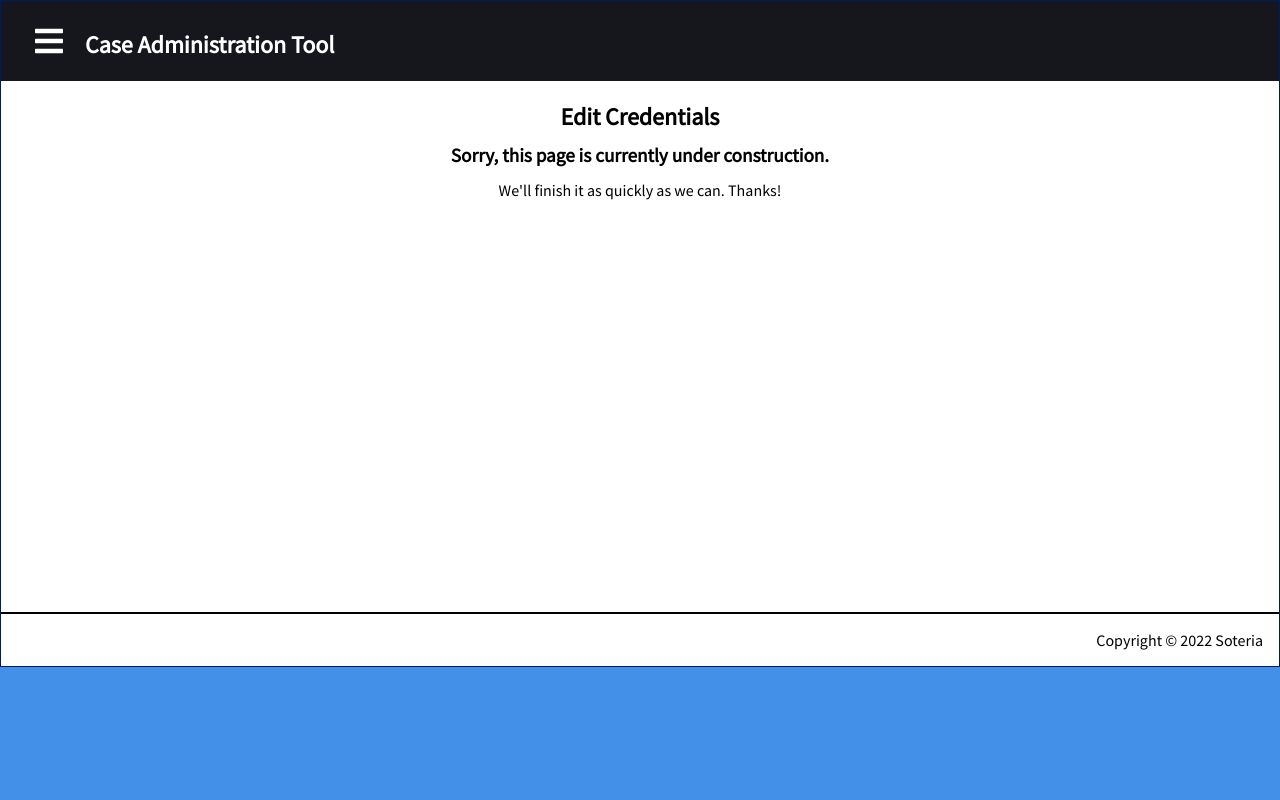
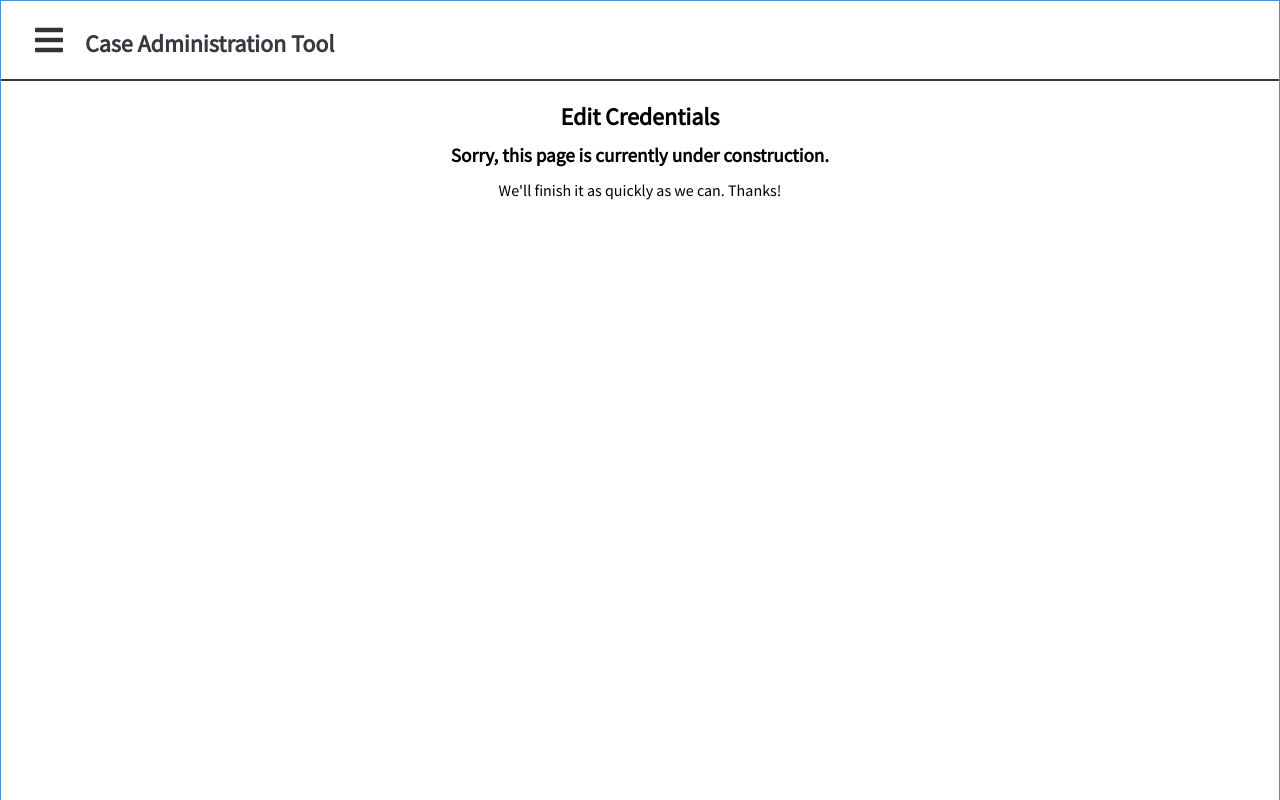
Before and after one commit to baileyam99/soteria_cat_project, a React (Create React App) app in the folder cat_frontend/: page /editcredentials/edit in a window 1280 px wide. Shown: the top 800 px of the page. Built offline with nearby package versions, Linux system fonts and the light colour scheme.

Commit message:
Styled a bit
yeet

```diff
--- a/cat_frontend/src/App.css
+++ b/cat_frontend/src/App.css
@@ -7,21 +7,23 @@
   font-family: 'Source Sans Pro';
 }
 
-.Soterialogo {
+.Soterialogo{
   height: 40px;
   width: 150px;
-  padding-left: 20px;
+  margin-right: 20px;
+  padding-right: 15px;
 }
+
 
 .cat {
     text-align: left;
     padding-left: 20px;
     font-family: 'Source Sans Pro';
-    color: white;
+    color: #343A40;
 }
 
 html {
-    background-color: #4290e8;
+    background-color: #323232;
 }
 body {
     text-align: center;
@@ -31,7 +33,7 @@ body {
     margin-left: auto;
     margin-right: auto;
     background-color: white;
-    border: 1px solid #001963;
+    border: 1px solid #4290e8;
 }
 header {
     margin: 0;
@@ -54,12 +56,12 @@ header ul {
 
 main {
     margin: 0;
-    margin-bottom: 400px;
+    margin-bottom: 740px;
     padding: .5em 2em .25em;
 }
 footer {
     margin-top: 20px;
-    padding-right: 1em;
+    padding-right: 45%;
     border-top: 2px solid black;
 }
 footer p {
--- a/cat_frontend/src/components/Sidebar.js
+++ b/cat_frontend/src/components/Sidebar.js
@@ -10,11 +10,13 @@ import '../App.css';
 import logo from '../images/SoteriaImage.png';
 
 const Nav = styled.div`
-  background: #15171c;
+  background: #FFFFF;
+  color:black;
   height: 80px;
   display: flex;
   justify-content: flex-start;
   align-items: center;
+  border-bottom: 2px solid #383838;
 `;
 
 const NavIcon = styled(Link)`
@@ -27,7 +29,7 @@ const NavIcon = styled(Link)`
 `;
 
 const SidebarNav = styled.nav`
-  background: #15171c;
+  background: #323232;
   width: 250px;
   height: 100vh;
   display: flex;
@@ -50,18 +52,20 @@ const Sidebar = () => {
 
   return (
     <>
-      <IconContext.Provider value={{ color: '#fff' }}>
+      <IconContext.Provider value={{ color: '#323232' }}>
         <Nav>
           <NavIcon to='#'>
             <FaIcons.FaBars onClick={showSidebar} />
           </NavIcon>
           <h1 className="cat"> Case Administration Tool</h1>
         </Nav>
+      </IconContext.Provider>
+      <IconContext.Provider value={{ color: '#fff' }}>
         <SidebarNav sidebar={sidebar}>
           <SidebarWrap>
-            <NavIcon to='#'>
+            <NavIcon className='slideout' to='#'>
+              <img src={logo} className="Soterialogo" alt="logo" />
               <AiIcons.AiOutlineClose onClick={showSidebar} />
-              <img src={logo} className="Soterialogo" alt="logo" />
             </NavIcon>
             {SidebarData.map((item, index) => {
               return <SubMenu item={item} key={index} />;
--- a/cat_frontend/src/components/SubMenu.js
+++ b/cat_frontend/src/components/SubMenu.js
@@ -4,7 +4,7 @@ import styled from 'styled-components';
 
 const SidebarLink = styled(Link)`
   display: flex;
-  color: #e1e9fc;
+  color: #fff;
   justify-content: space-between;
   align-items: center;
   padding: 20px;
@@ -14,8 +14,8 @@ const SidebarLink = styled(Link)`
   font-size: 18px;
 
   &:hover {
-    background: #252831;
-    border-left: 4px solid #4290E8;
+    background: #656565;
+    border-left: 4px solid #656565;
     cursor: pointer;
   }
 `;
@@ -25,18 +25,19 @@ const SidebarLabel = styled.span`
 `;
 
 const DropdownLink = styled(Link)`
-  background: #414757;
+  background: #3C3C3C;
   height: 60px;
   padding-left: 3rem;
   display: flex;
   align-items: center;
   text-decoration: none;
-  color: #f5f5f5;
+  color: #fff;
   font-size: 18px;
 
   &:hover {
-    background: #252831;
+    background: #656565;
     cursor: pointer;
+    color: 4290E8;
   }
 `;
 
--- /dev/null
+++ b/cat_frontend/src/pages/Cases.css
@@ -0,0 +1,22 @@
+body{
+    min-height: 100%;
+}
+
+main {
+    margin: 0;
+    height:850px;
+    padding: .5em 2em .25em;
+}
+
+.center{
+    float:right;
+    width:95%;
+}
+
+table, th, td{
+    border: 1px solid #323232;
+}
+
+.DetailsButton{
+    text-align: center;
+}
--- a/cat_frontend/src/pages/Cases.js
+++ b/cat_frontend/src/pages/Cases.js
@@ -1,3 +1,4 @@
+import './Cases.css';
 import React, {useState} from 'react';
 import Axios from 'axios';
 import { DetailsButton, FormSubmitButton} from '../components/Buttons';
@@ -41,7 +42,7 @@ class DisplayCaseTable extends React.Component{
                   <td>{data.lead}</td>
                   <td>{data.caseStatus}</td>
                   <td>{data.openDate}</td>
-                  <td>
+                  <td className = "DetailsButton">
                     <form action='http://localhost/soteria_cat_project/cat_backend/caselist/index.php' method="post">
                       <input type="hidden" name="codename" value={post = data.codename}></input>
                       <DetailsButton type="submit" name="action" value="Details">Details</DetailsButton>
@@ -51,6 +52,7 @@ class DisplayCaseTable extends React.Component{
           )
       })
       return(
+        <main>
           <div className="container">
               <table className="center">
                   <thead>
@@ -70,6 +72,7 @@ class DisplayCaseTable extends React.Component{
               </table>
 
           </div>
+        </main>
       )
   }
 
--- /dev/null
+++ b/cat_frontend/src/pages/Home.css
@@ -0,0 +1,3 @@
+main{
+    background-color: #fff;
+}
--- a/cat_frontend/src/pages/Home.js
+++ b/cat_frontend/src/pages/Home.js
@@ -1,11 +1,16 @@
 import React from 'react';
+import './Home.css';
 
 export const Home = () => {
     return (
       <main>
+
         <h1>Home</h1>
         <h2>Sorry, this page is currently under construction.</h2>
         <p>We'll finish it as quickly as we can. Thanks!</p>
+
       </main>
+
+
     );
   };
```
Also changed, not shown: 1 other file (tests, documents, lock files or other folders).
